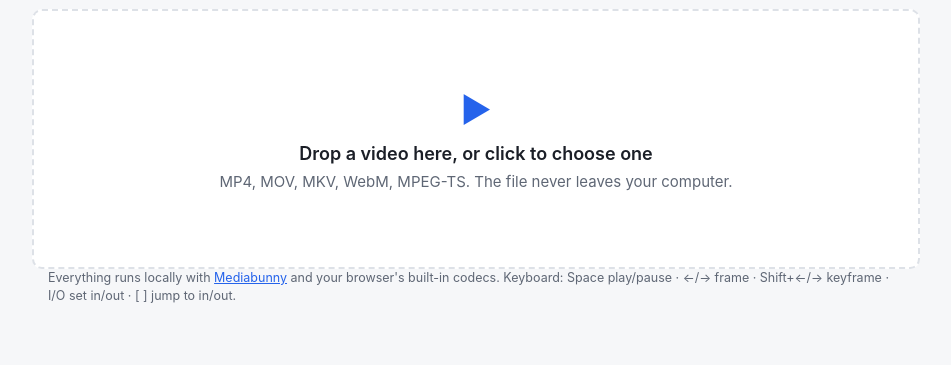
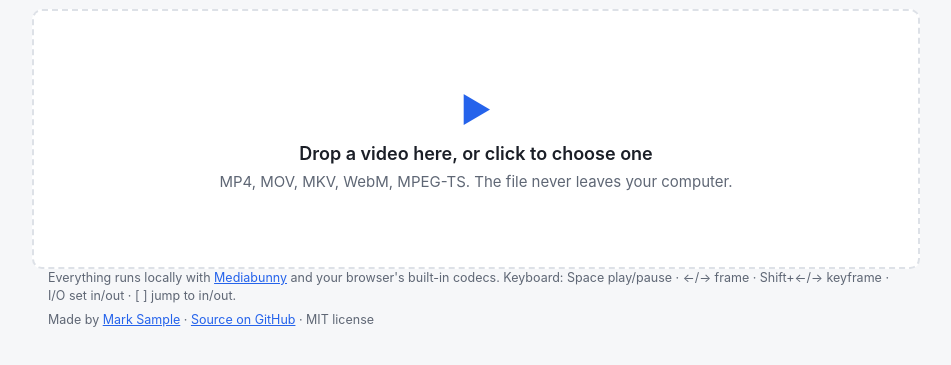
Before and after one commit to samplereality/ezvid, a plain HTML site: page index.html in a window 1280 px wide. Shown: the part 63-428 px from the top of the page, without its empty margins (164-1115 px from the left). Drawn offline with Linux system fonts and the light colour scheme.

Commit message:
Footer: credit and link to the GitHub repo
Co-Authored-By: Claude Fable 5.1 <noreply@anthropic.com>

```diff
--- a/index.html
+++ b/index.html
@@ -145,6 +145,7 @@
 
 <footer>
   <p>Everything runs locally with <a href="https://mediabunny.dev" target="_blank" rel="noopener">Mediabunny</a> and your browser's built-in codecs. Keyboard: Space play/pause · ←/→ frame · Shift+←/→ keyframe · I/O set in/out · [ ] jump to in/out.</p>
+  <p class="credit">Made by <a href="https://www.samplereality.com" target="_blank" rel="noopener">Mark Sample</a> · <a href="https://github.com/samplereality/ezvid" target="_blank" rel="noopener">Source on GitHub</a> · MIT license</p>
 </footer>
 
 </main>
--- a/styles.css
+++ b/styles.css
@@ -162,3 +162,4 @@ label.radio span { font-size: 14px; }
 
 footer { max-width: 920px; margin: 0 auto; padding: 0 16px 32px; color: var(--muted); font-size: 12.5px; }
 footer p { margin: 0; }
+footer .credit { margin-top: 6px; }
```
